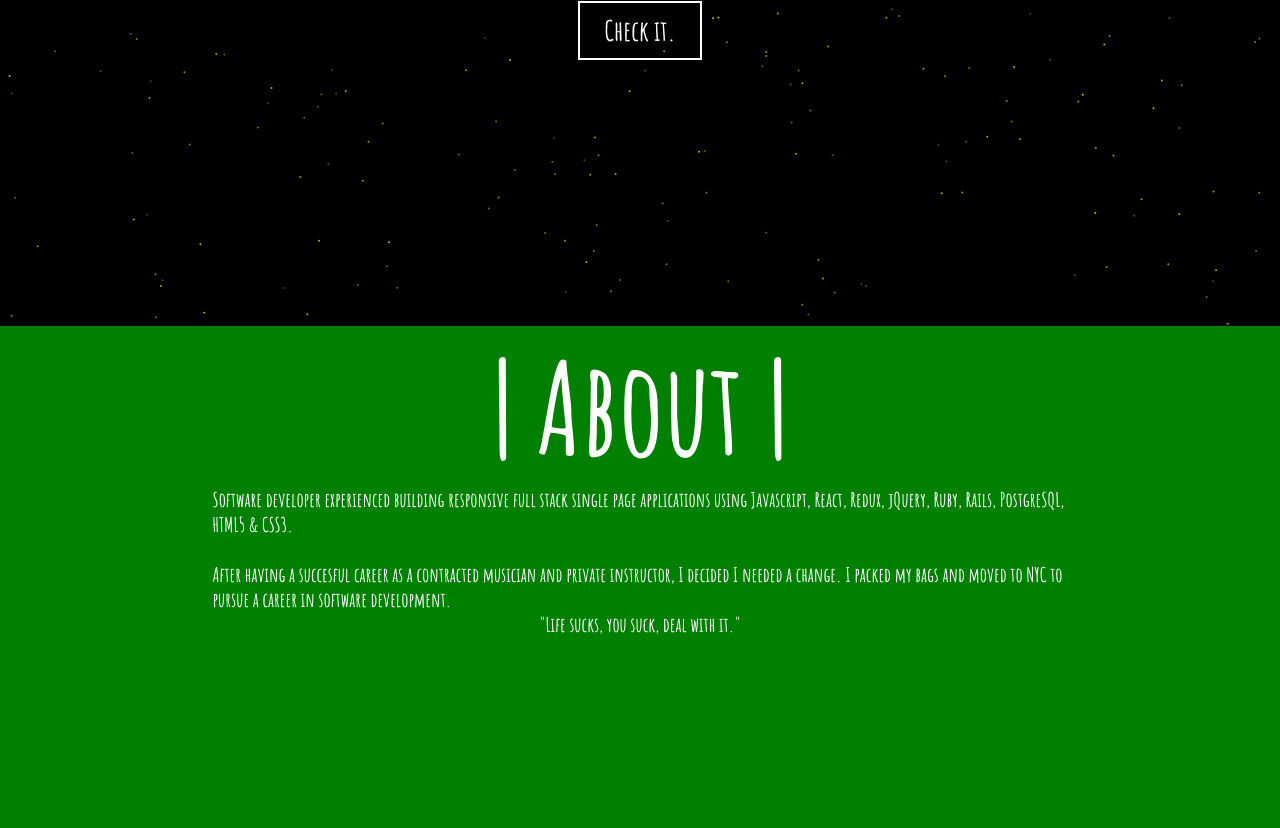
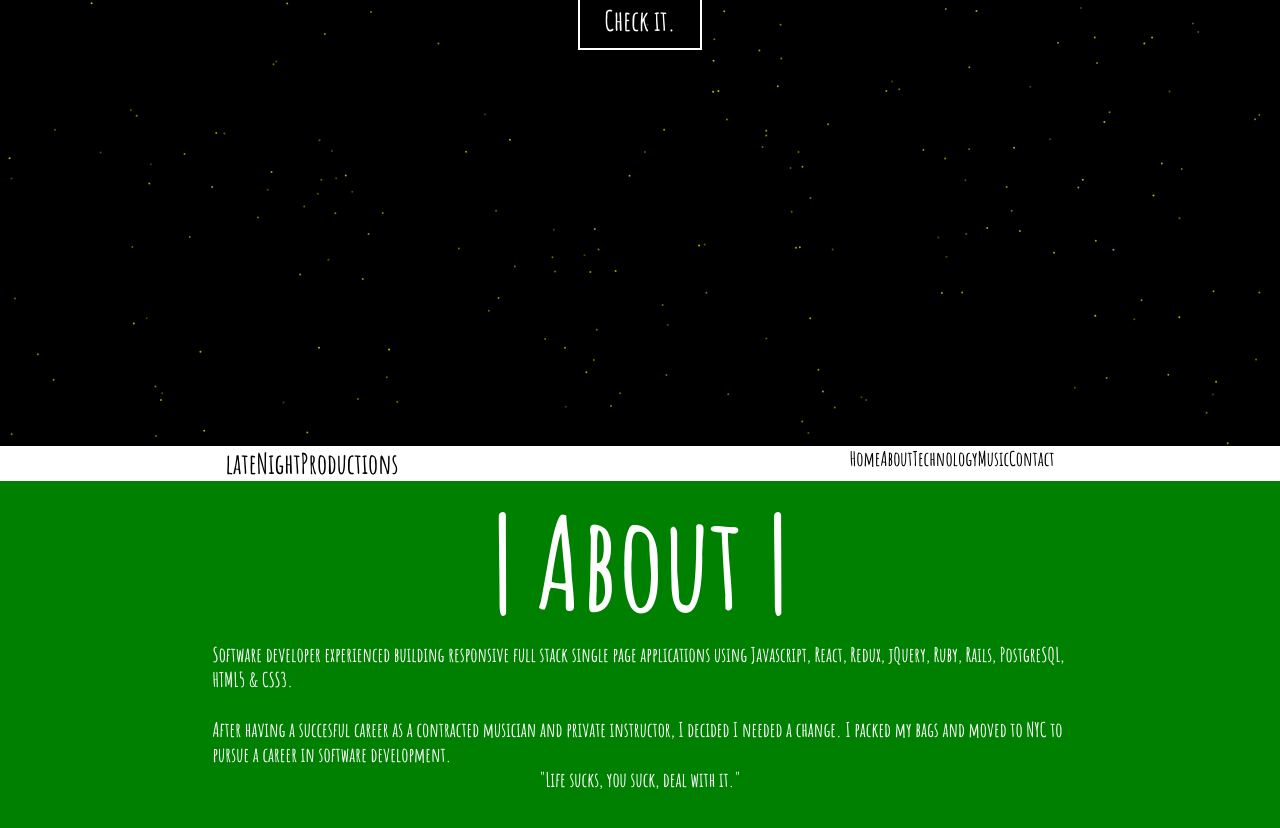
Before and after one commit to mm31415/lateNiteSite, a plain HTML site: page index.html in a window 1280 px wide. Shown: the part 474-1302 px from the top of the page. Drawn offline with Linux system fonts and the light colour scheme; animation ran at ten frames a second.

Commit message:
Work on about, header, and contact sections

```diff
--- a/assets/css/header.css
+++ b/assets/css/header.css
@@ -1,9 +1,13 @@
 #nav-header {
-  /* display: flex; */
-  display: none;
-  justify-content: space-between;
+  display: flex;
+  justify-content: space-around;
+  position: sticky;
 }
 
-#nav-right-ul {
+#nav-header h1 {
+  font-size: 28px;
+}
+
+#nav-header-right {
   display: flex;
 }
--- a/assets/css/home.css
+++ b/assets/css/home.css
@@ -1,7 +1,7 @@
 #home #name {
   text-align: center;
   position: absolute;
-  top: 30%;
+  top: 25%;
 }
 
 #name h2 {
@@ -18,5 +18,23 @@
 #name a:hover {
   /* outline: 1px solid yellow; */
   text-decoration: underline;
-   box-shadow:1px 1px 7px 1px yellow;
+  -webkit-animation: outliner 2.5s infinite;
+  animation: outliner 2.5s infinite;
 }
+
+@-webkit-keyframes outliner {
+  50% {
+    /* color: rgba(255, 255, 0, 0.75); */
+    background: rgba(255, 255, 0, 0.1);
+    box-shadow:1px 1px 13px 1px rgba(255, 255, 0, 1.0);
+  }
+}
+
+@keyframes outliner {
+  50% {
+    /* color: rgba(255, 255, 0, 0.75); */
+    background: rgba(255, 255, 0, 0.1);
+    box-shadow:1px 1px 13px 1px rgba(255, 255, 0, 1.0);
+  }
+
+}
--- a/assets/css/main.css
+++ b/assets/css/main.css
@@ -2,7 +2,7 @@
   display: flex;
   flex-direction: column;
   align-items: center;
-  height: 100vh;
+  height: 115vh;
   color: white;
   position: relative;
 }
--- a/index.html
+++ b/index.html
@@ -5,8 +5,8 @@
     <title>lateNightJavaProductions</title>
     <link href="https://fonts.googleapis.com/css?family=Amatic+SC:400,700" rel="stylesheet">
     <link rel="stylesheet" href="./assets/css/reset.css">
+    <link rel="stylesheet" href="./assets/css/main.css">
     <link rel="stylesheet" href="./assets/css/header.css">
-    <link rel="stylesheet" href="./assets/css/main.css">
     <link rel="stylesheet" href="./assets/css/home.css">
     <link rel="stylesheet" href="./assets/css/about.css">
     <link rel="stylesheet" href="./assets/css/contact.css">
@@ -25,14 +25,19 @@
           <a href="#about">Check it.</a>
         </div>
       </section>
-      <!-- <section id="home">
-        <h1>Mark Martinez</h1>
-        <h2>Software Developer/Musician</h2>
-        <p>
-          Laying down phat algoRHYTHMic beats.
-          Pencil to paper code as DRY as my trashcan lid cymbal.
-        </p>
-      </section> -->
+
+      <nav id="nav-header">
+        <div id="nav-header-left">
+          <h1>lateNightProductions</h1>
+        </div>
+        <ul id="nav-header-right">
+          <li>Home</li>
+          <li>About</li>
+          <li>Technology</li>
+          <li>Music</li>
+          <li>Contact</li>
+        </ul>
+      </nav>
 
       <section id="about">
         <h1>| About |</h1>
```
Also changed, not shown: lib/canvas.js.
